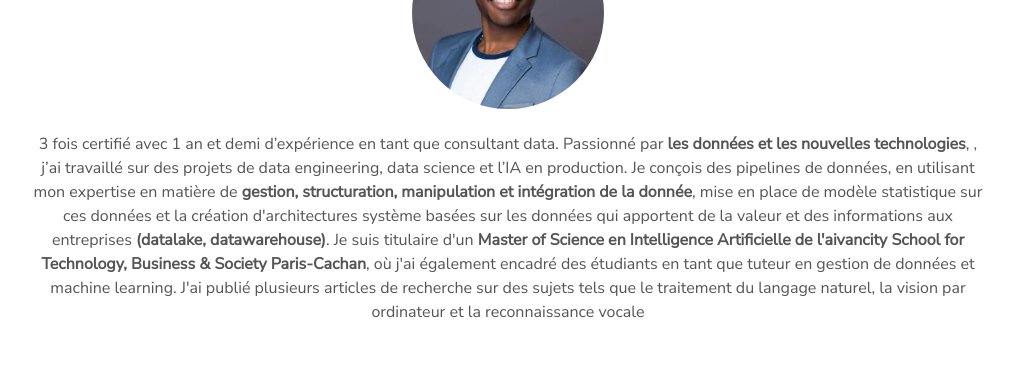
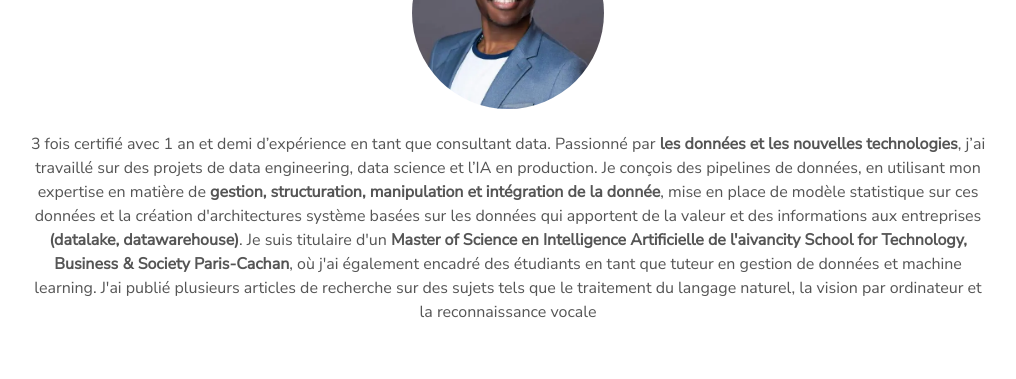
Before and after one commit to Tchouanga12/tchouanga12.github.io, a plain HTML site: page index.html in a window 1280 px wide. Shown: the part 1040-1419 px from the top of the page, without its empty margins (132-1148 px from the left). Drawn offline with nearby package versions, Linux system fonts and the light colour scheme.

Commit message:
corrected errors on the profile

```diff
--- a/index.html
+++ b/index.html
@@ -81,7 +81,7 @@
           />
         </picture>
         <p>
-          3 fois certifié avec 1 an et demi d’expérience en tant que consultant data. Passionné par <b>les données et les nouvelles technologies</b>, , j’ai travaillé sur des projets de data engineering, data science et l’IA en production. Je conçois des pipelines de données, en utilisant mon expertise en matière de <b>gestion, structuration, manipulation et intégration de la donnée</b>, mise en place de modèle statistique sur ces données et la création d'architectures système basées sur les données qui apportent de la valeur et des informations aux entreprises <b>(datalake, datawarehouse)</b>. Je suis titulaire d'un <b>Master of Science en Intelligence Artificielle de l'aivancity School for Technology, Business & Society Paris-Cachan</b>, où j'ai également encadré des étudiants en tant que tuteur en gestion de données et machine learning. J'ai publié plusieurs articles de recherche sur des sujets tels que le traitement du langage naturel, la vision par ordinateur et la reconnaissance vocale
+          3 fois certifié avec 1 an et demi d’expérience en tant que consultant data. Passionné par <b>les données et les nouvelles technologies</b>, j’ai travaillé sur des projets de data engineering, data science et l’IA en production. Je conçois des pipelines de données, en utilisant mon expertise en matière de <b>gestion, structuration, manipulation et intégration de la donnée</b>, mise en place de modèle statistique sur ces données et la création d'architectures système basées sur les données qui apportent de la valeur et des informations aux entreprises <b>(datalake, datawarehouse)</b>. Je suis titulaire d'un <b>Master of Science en Intelligence Artificielle de l'aivancity School for Technology, Business & Society Paris-Cachan</b>, où j'ai également encadré des étudiants en tant que tuteur en gestion de données et machine learning. J'ai publié plusieurs articles de recherche sur des sujets tels que le traitement du langage naturel, la vision par ordinateur et la reconnaissance vocale
       </div>
       <!-- User Specifics -->
       <div class="user">
```
